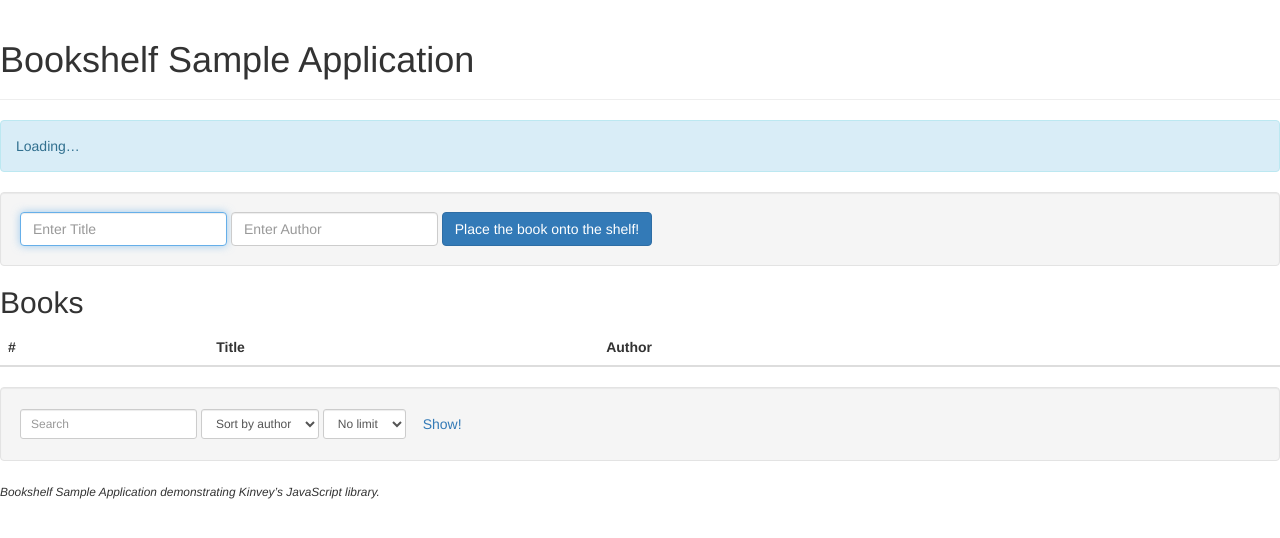
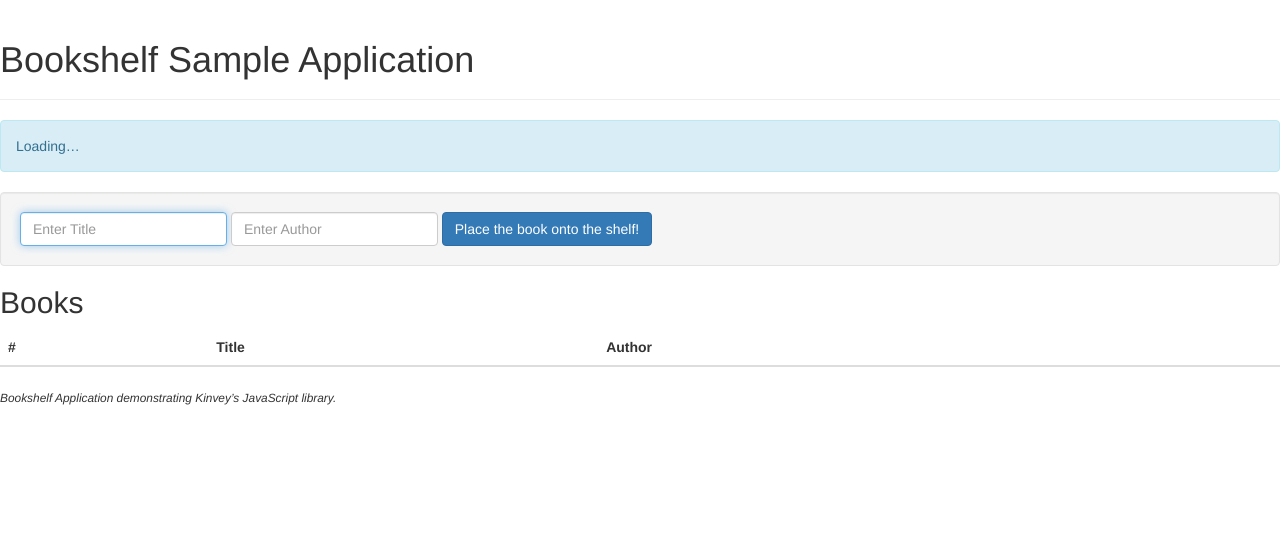
Before and after one commit to pravin-inspire/Kinvey_Book, a plain HTML site: page index.html in a window 1280 px wide. Drawn offline with nearby package versions, Linux system fonts and the light colour scheme; a script that the page names is missing.

Commit message:
search removed

```diff
--- a/index.html
+++ b/index.html
@@ -56,7 +56,7 @@
     </table>
 
     <!-- Filter. -->
-    <form class="form-inline well" id="filter" role="form">
+    <!-- <form class="form-inline well" id="filter" role="form">
       <div class="form-group">
         <label class="sr-only" for="search">Search</label>
         <input class="form-control input-sm" id="search" name="search" type="search" placeholder="Search" />
@@ -78,11 +78,11 @@
         </select>
       </div>
       <button class="btn btn-link">Show!</button>
-    </form>
+    </form> -->
 
     <!-- Footer. -->
     <footer>
-      <em><small>Bookshelf Sample Application demonstrating Kinvey’s JavaScript library.</small></em>
+      <em><small>Bookshelf Application demonstrating Kinvey’s JavaScript library.</small></em>
     </footer>
 
     <!-- Libraries -->
```
